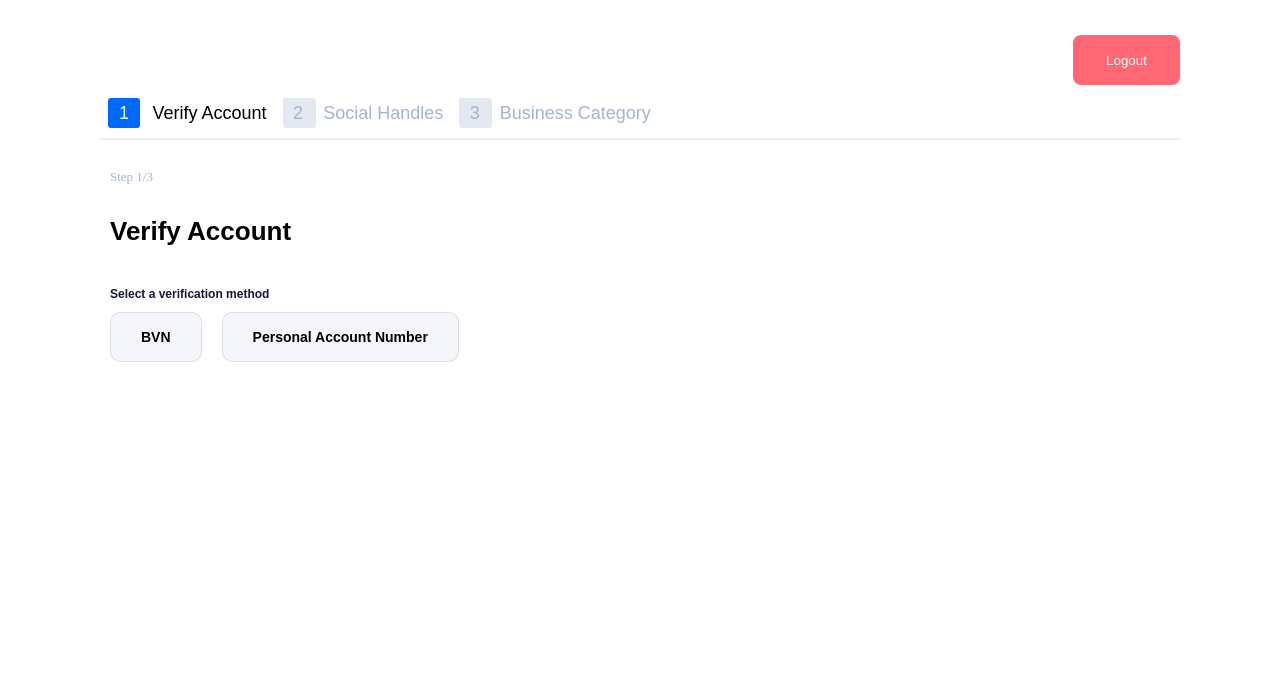
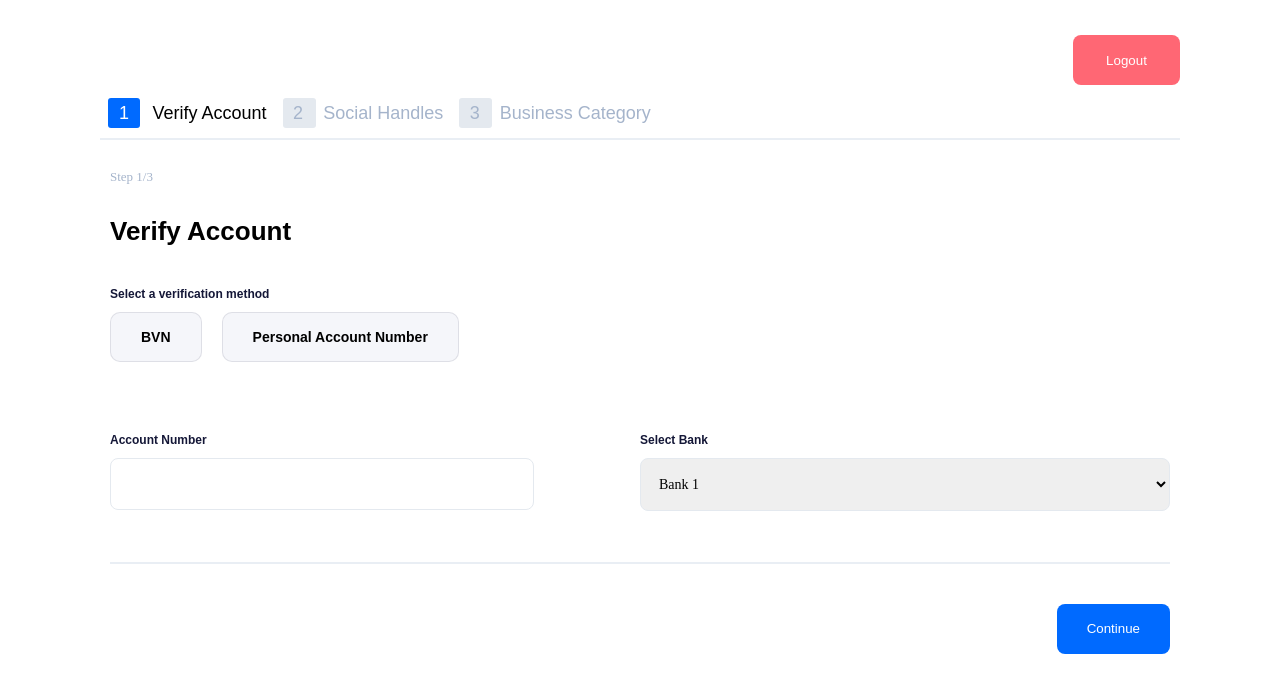
Before and after one commit to OluDominic/frontend-onboarding, a React (Create React App) app: page / in a window 1280 px wide. Shown: the top 692 px of the page. Built offline with nearby package versions, Linux system fonts and the light colour scheme.

Commit message:
verification button toggle

```diff
--- a/src/components/verifyAccount/index.js
+++ b/src/components/verifyAccount/index.js
@@ -8,17 +8,12 @@ import Account from '../account';
 const VerifyAccount =()=> {
 
     const [open, setOpen] = useState(false);
-    const [openSec, setOpenSec] = useState(true);
 
 
 
-    const openBut =()=> {
+    const openBut =(event)=> {
 
         setOpen(!open)
-    }
-
-    const openVer =()=> {
-        setOpenSec(!openSec)
     }
 
     return (
@@ -29,13 +24,13 @@ const VerifyAccount =()=> {
                 <h3>Select a verification method</h3>
                 <div className="verify-account">
                     <Buttons onClick={openBut}>BVN</Buttons>
-                    <Buttons onClick={openVer}>Personal Account Number</Buttons>
+                    <Buttons onClick={openBut}>Personal Account Number</Buttons>
                 </div>
 
                 <br />
             </div>
             {open ? <Bvn /> : null}
-            {!openSec ? <Account /> : null}
+            {!open ? <Account /> : null}
 
         </div>
     );
```
